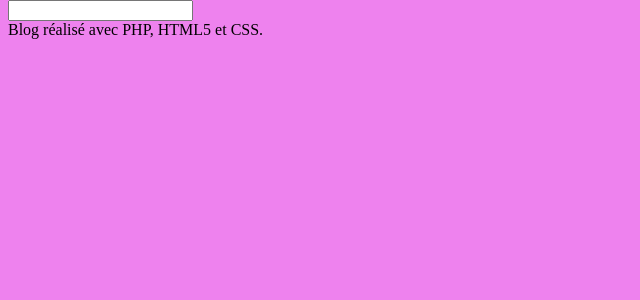
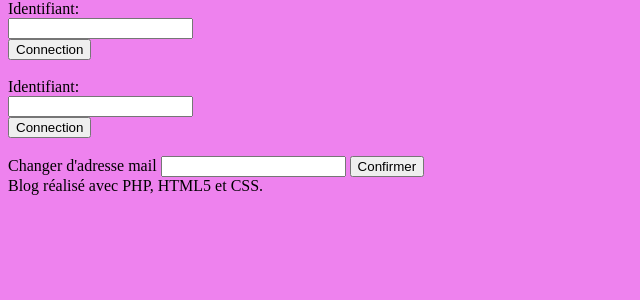
Before and after one commit to Jonathan-MARTINEZ28/projetWeb, a PHP site: page /profil.php in a window 1280 px wide. Shown: the part 88-388 px from the top of the page, without its empty margins (0-640 px from the left). Run offline with PHP 8.4, Linux system fonts and the light colour scheme.

Commit message:
connection et déconnection

```diff
--- a/Inscription.php
+++ b/Inscription.php
@@ -1,7 +1,7 @@
 <?php
     ob_start();
     echo '
-    <form action="modele/gestionbd.php" method="post">
+    <form action="gestionbd.php" method="post">
         <label for="pseudo">Pseudonyme</label><br>
         <input type="text" id="pseudo" name="pseudo"/><br>
 
--- a/profil.php
+++ b/profil.php
@@ -3,10 +3,23 @@ ob_start();
 session_start();
 if (isset($_SESSION['id']) AND isset($_SESSION['pseudo'])) {
     echo 'Pseudo: ' . $_SESSION['pseudo'] . '<br>' .
-        'Adresse mail: ' . $_SESSION['mail'];
+        'Adresse mail: ' . $_SESSION['mail'] . '<br>';
 }
-echo ' <input type="text" id="newpseudo" name="newpseudo"/><br>';
+echo ' <form action="modele/gestionbd.php" method="post">
+        <label for="newpseudo">Identifiant:</label><br>
+        <input type="text" id="newpseudo" name="newpseudo"/><br>
+        <input type="submit" value="Connection" name="action" id="action" />
+    </form><br>
+    <form action="modele/gestionbd.php" method="post">
+        <label for="newpseudo">Identifiant:</label><br>
+        <input type="text" id="newpseudo" name="newpseudo"/><br>
+        <input type="submit" value="Connection" name="action" id="action" />
+    </form><br>
+ <label for="newmail">Changer d\'adresse mail </label>
+ <input type="text" id="newmail" name="newmail"/>
+ <button action="modele/gestionbd.php" method="post" name="action" value="changemail">Confirmer</button><br>';
+
 session_abort();
 $contenu = ob_get_clean();
-require 'vues/gabarit.php'
+require 'gabarit.php'
 ?>
```
